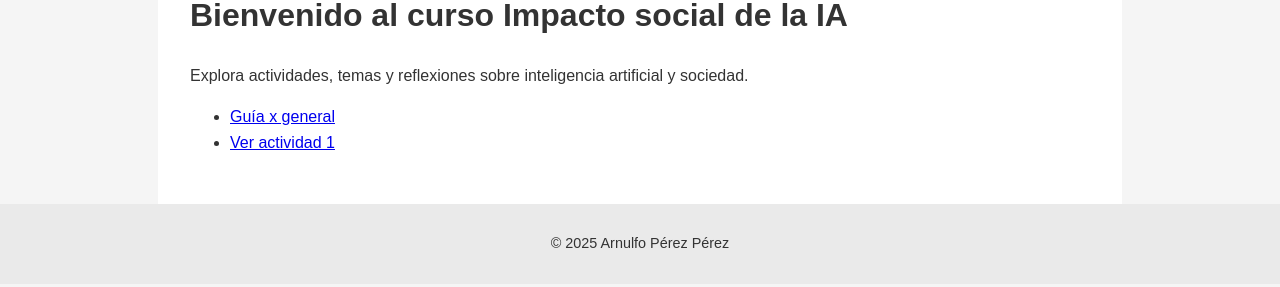
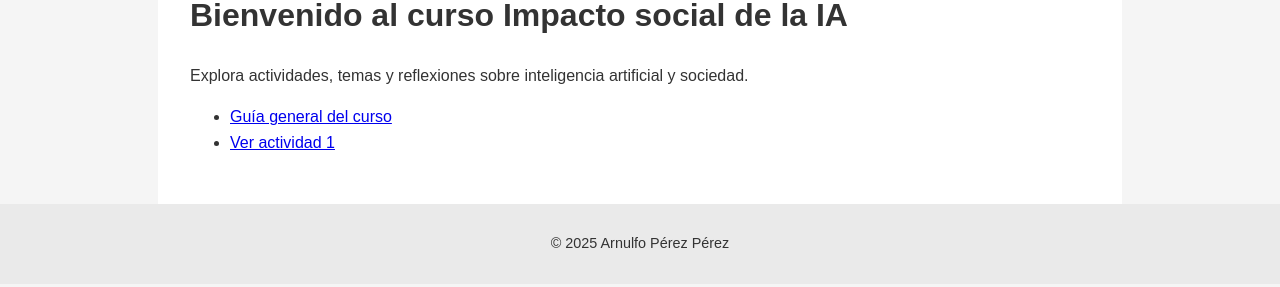
Before and after one commit to ArnulfoPerez/curso_ia, a Jekyll site: the page built from index.md, in a window 1280 px wide. Shown: the part 191-478 px from the top of the page. Built offline with Jekyll 4.4.1, drawn with Linux system fonts in a browser that asks for light colours.

Commit message:
Update index.md
back to basics

```diff
--- a/index.md
+++ b/index.md
@@ -7,5 +7,5 @@ title: Inicio
 
 Explora actividades, temas y reflexiones sobre inteligencia artificial y sociedad.
 
-- [Guía x  general](./guia.html)
-- [Ver actividad 1](actividades/actividad_s01)
+- [Guía general del curso](./guia.html)
+- [Ver actividad 1](./actividades/actividad_s01.html)
```
